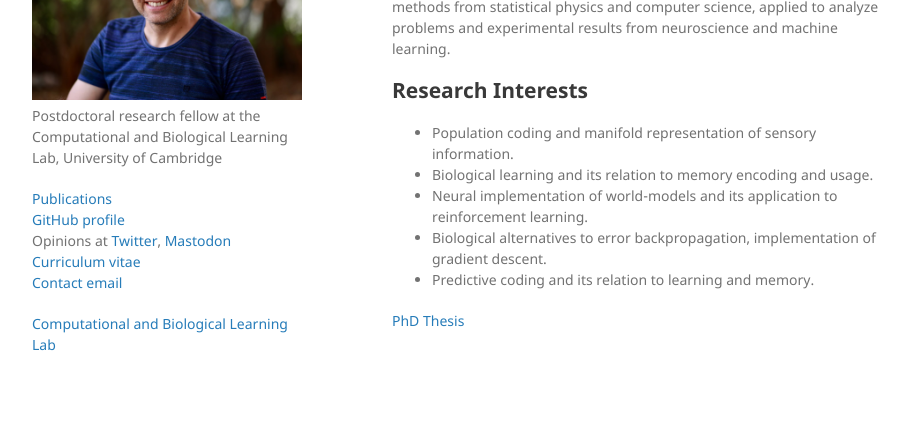
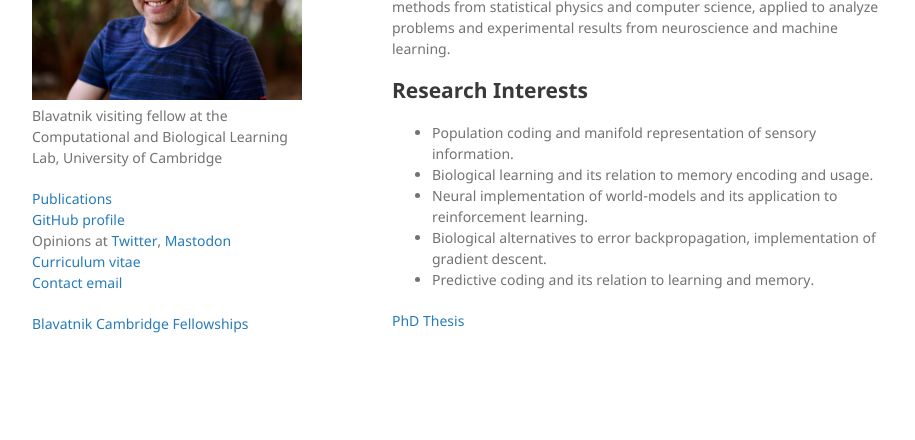
Before and after one commit to uricohen/uricohen.github.io, a Jekyll site: the page built from index.md, in a window 1280 px wide. Shown: the part 189-629 px from the top of the page, without its empty margins (178-1093 px from the left). Built offline with Jekyll 4.4.1, drawn with Linux system fonts in a browser that asks for light colours; our own code applies the rules of GitHub Pages for plain Markdown files.

Commit message:
Updated CV and title

```diff
--- a/_config.yml
+++ b/_config.yml
@@ -1,6 +1,6 @@
 title: Uri Cohen
 logo: /assets/img/logo.jpg
-description: Postdoctoral research fellow at the Computational and Biological Learning Lab, University of Cambridge
+description: Blavatnik visiting fellow at the Computational and Biological Learning Lab, University of Cambridge
 show_downloads: false
 google_analytics:
 theme: jekyll-theme-minimal
--- a/_layouts/default.html
+++ b/_layouts/default.html
@@ -28,9 +28,9 @@
         <a href="{{ site.github.owner_url }}">GitHub profile</a><br>
 		Opinions at <a href="https://twitter.com/uricohen42">Twitter</a>, <a href="https://neuromatch.social/@uricohen42">Mastodon</a><br>
 		<a href="https://uricohen.github.io/CV.pdf">Curriculum vitae</a><br>
-		<a href="mailto:uc231@cam.ac.uk">Contact email</a><br>
+		<a href="mailto:uri.co@mail.huji.ac.il">Contact email</a><br>
 		</p>
-        <p class="view"><a href="http://learning.eng.cam.ac.uk/Public/">Computational and Biological Learning Lab</a><br></p>
+        <p class="view"><a href="https://www.britishcouncil.org.il/en/programmes/science/blavatnik">Blavatnik Cambridge Fellowships</a><br></p>
 
       </header>
       <section>
```
Also changed, not shown: 1 other file.
